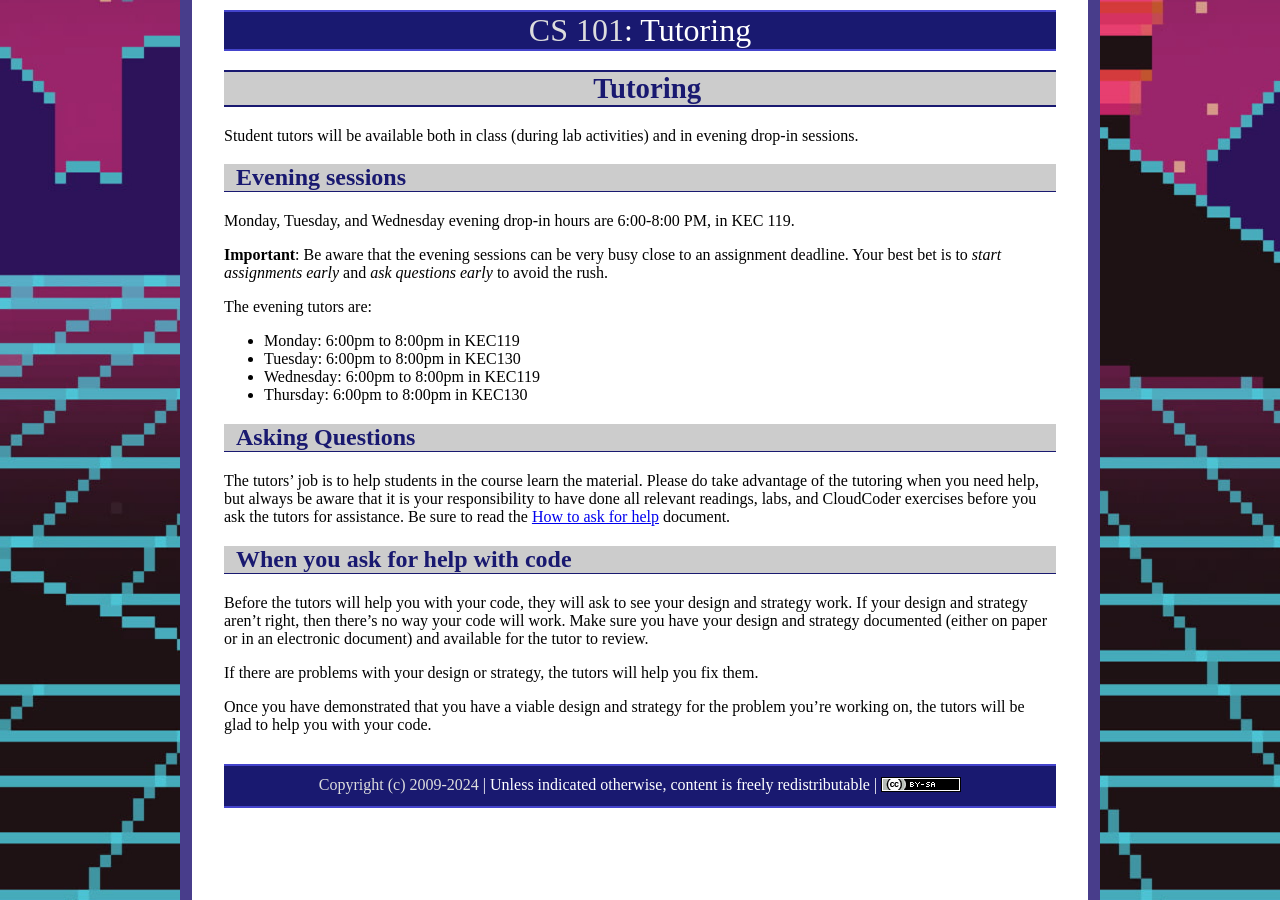
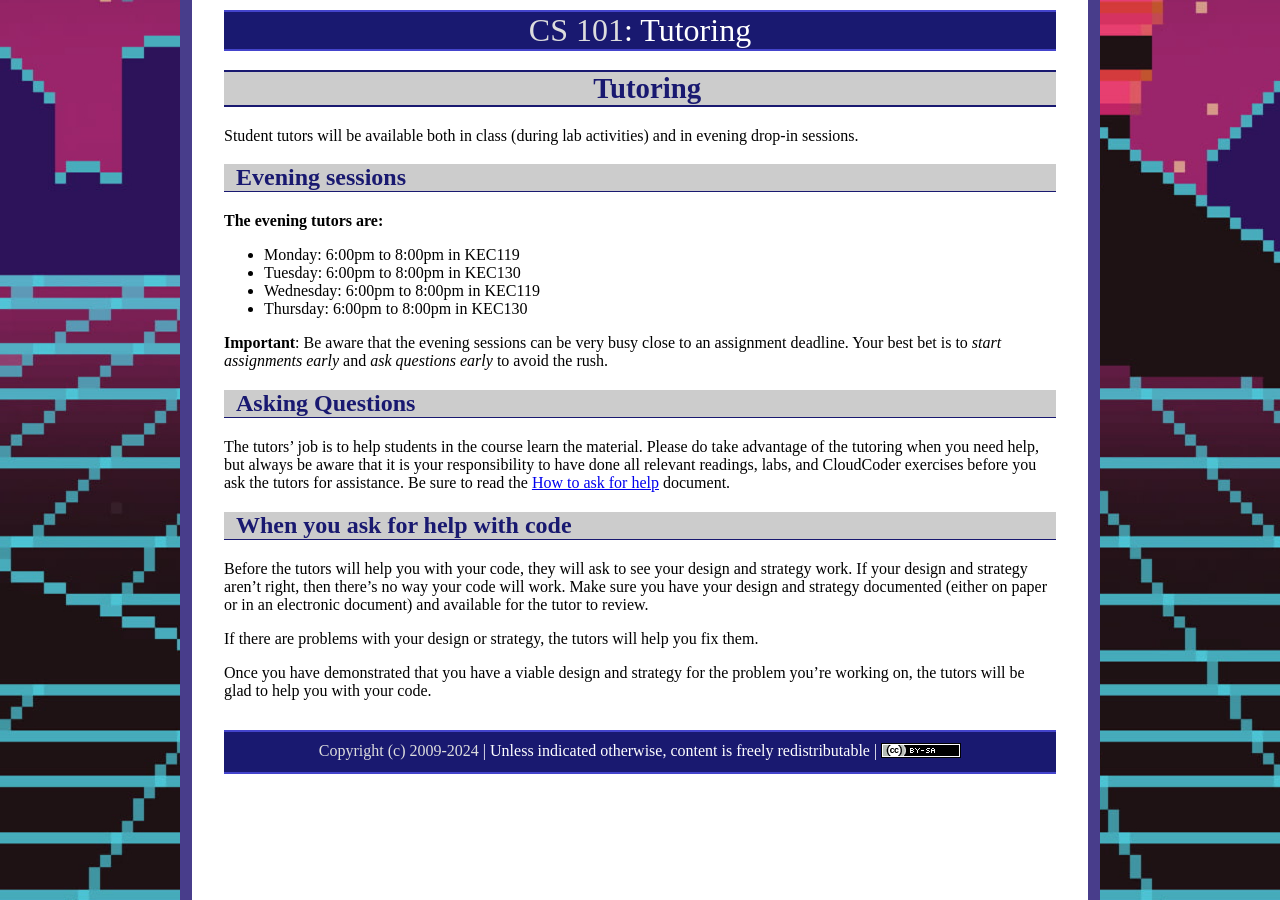
Before and after one commit to ycpcs/cs101-fall2026, a Jekyll site: the page built from tutoring.md, in a window 1280 px wide. Built offline with Jekyll 4.4.1, drawn with Linux system fonts in a browser that asks for light colours.

Commit message:
Update tutoring.md

```diff
--- a/tutoring.md
+++ b/tutoring.md
@@ -9,16 +9,16 @@ Student tutors will be available both in class (during lab activities) and in ev
 
 ## Evening sessions
 
-Monday, Tuesday, and Wednesday evening drop-in hours are 6:00-8:00 PM, in KEC 119.
-
-**Important**: Be aware that the evening sessions can be very busy close to an assignment deadline.  Your best bet is to *start assignments early* and *ask questions early* to avoid the rush.
-
-The evening tutors are:
+**The evening tutors are:**
 
 - Monday: 6:00pm to 8:00pm in KEC119
 - Tuesday: 6:00pm to 8:00pm in KEC130
 - Wednesday: 6:00pm to 8:00pm in KEC119
 - Thursday: 6:00pm to 8:00pm in KEC130
+
+**Important**: Be aware that the evening sessions can be very busy close to an assignment deadline.  Your best bet is to *start assignments early* and *ask questions early* to avoid the rush.
+
+
 
 <!--
 **Tutoring is available Monday-Thursday from 6:30-8:30pm in KEC119.** Please be sure to *sign-in* if you attend a tutoring session so we can track how many students are using the tutors.
```
